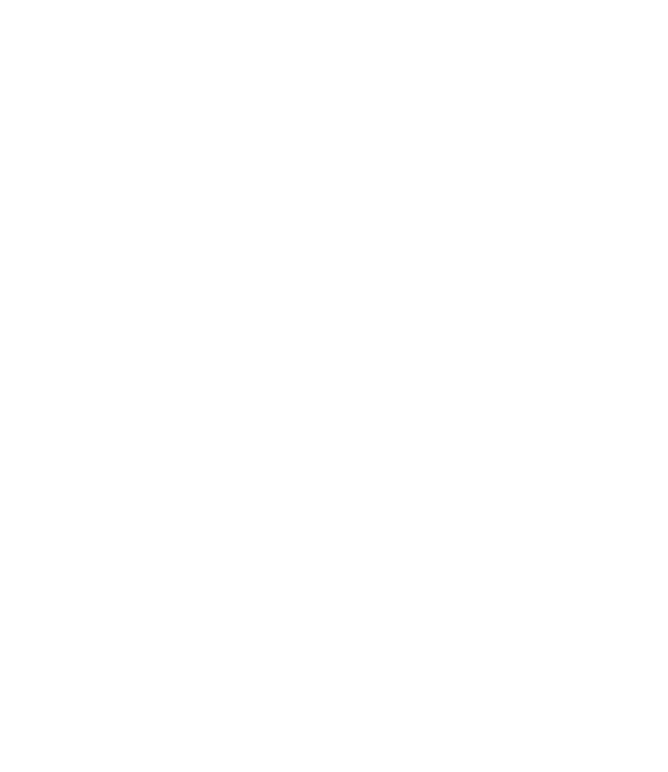
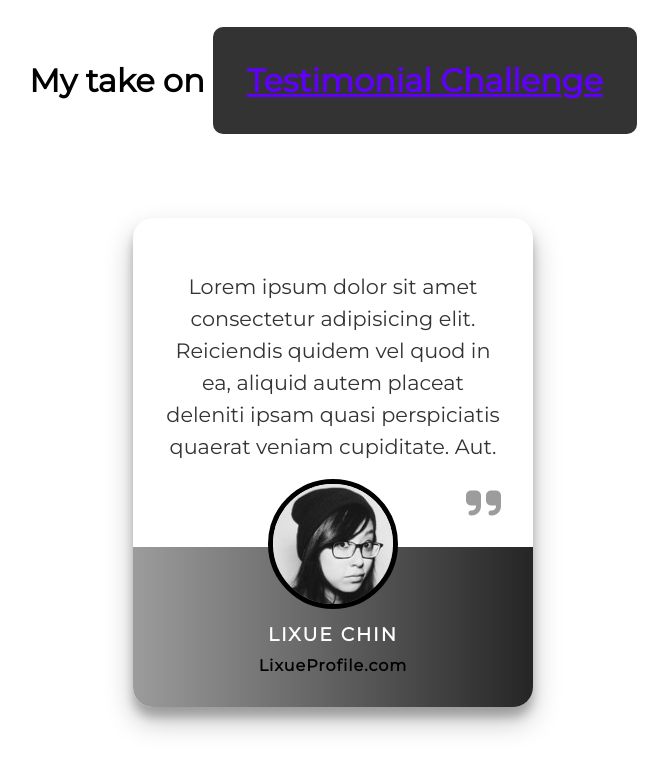
Before and after one commit to brightnshinydev/testimonial_challenge, a plain HTML site: page index.html in a window 1280 px wide. Shown: the whole page, without its empty margins (307-975 px from the left). Drawn offline with Linux system fonts and the light colour scheme.

Commit message:
modified html and css

```diff
--- a/index.html
+++ b/index.html
@@ -8,5 +8,22 @@
     <script src="https://kit.fontawesome.com/bec6e414b6.js"></script>
     <title>Testimonial Challenge</title>
   </head>
-  <body></body>
+  <body>
+    <h1>My take on <span>Testimonial Challenge</span></h1>
+    <div class="card-container">
+      <div class="card-content">
+        <p>
+          Lorem ipsum dolor sit amet consectetur adipisicing elit. Reiciendis
+          quidem vel quod in ea, aliquid autem placeat deleniti ipsam quasi
+          perspiciatis quaerat veniam cupiditate. Aut.
+        </p>
+        <i class="fas fa-quote-right"></i>
+      </div>
+      <div class="card-footer">
+        <img src="/img/randomchick.jpg" alt="user" />
+        <h3>Lixue Chin</h3>
+        <h4>LixueProfile.com</h4>
+      </div>
+    </div>
+  </body>
 </html>
--- a/style.css
+++ b/style.css
@@ -0,0 +1,83 @@
+@import url('https://fonts.googleapis.com/css?family=Montserrat&display=swap');
+
+body {
+  font-family: 'Montserrat', sans-serif;
+  background-color: #fff;
+  text-align: center;
+  display: flex;
+  flex-direction: column;
+  justify-content: center;
+  align-items: center;
+  padding-top: 2em;
+}
+
+span {
+  text-decoration: underline;
+  border: 2px solid transparent;
+  border-radius: 10px;
+  color: rgb(96, 0, 250);
+  background-color: rgba(0, 0, 0, 0.8);
+  padding: 1em;
+}
+
+.card-container {
+  background-color: #fff;
+  border-radius: 20px;
+  box-shadow: 0 14px 28px rgba(0, 0, 0, 0.25), 0 10px 10px rgba(0, 0, 0, 0.22);
+  overflow: hidden;
+  max-width: 100%;
+  width: 400px;
+  margin-top: 6em;
+}
+
+.card-content {
+  padding: 2em 2em 4em 2em;
+}
+
+.card-content p {
+  color: #333;
+  font-size: 1.3rem;
+  line-height: 2rem;
+}
+
+.card-content i {
+  color: #9c9c9c;
+  font-size: 2.5rem;
+  float: right;
+}
+
+.card-footer {
+  background: #252525;
+  background: linear-gradient(to right, #9c9c9c, #252525) no-repeat 0 0 / cover;
+  background: -webkit-linear-gradient(to right, #9c9c9c, #252525) no-repeat 0 0 /
+    cover;
+  color: #fff;
+  padding: 2em;
+  text-align: center;
+}
+
+.card-footer img {
+  border-radius: 50%;
+  border: 5px solid black;
+  height: 120px;
+  width: 120px;
+  margin-top: -100px;
+  transform: scale(1);
+  transition: all ease-out 150ms;
+}
+
+.card-footer img:hover {
+  transform: scale(2);
+}
+
+.card-footer h3 {
+  margin: 10px 0;
+  letter-spacing: 2px;
+  text-transform: uppercase;
+}
+
+.card-footer h4 {
+  color: black;
+  margin: 0;
+  letter-spacing: 1px;
+}
```
